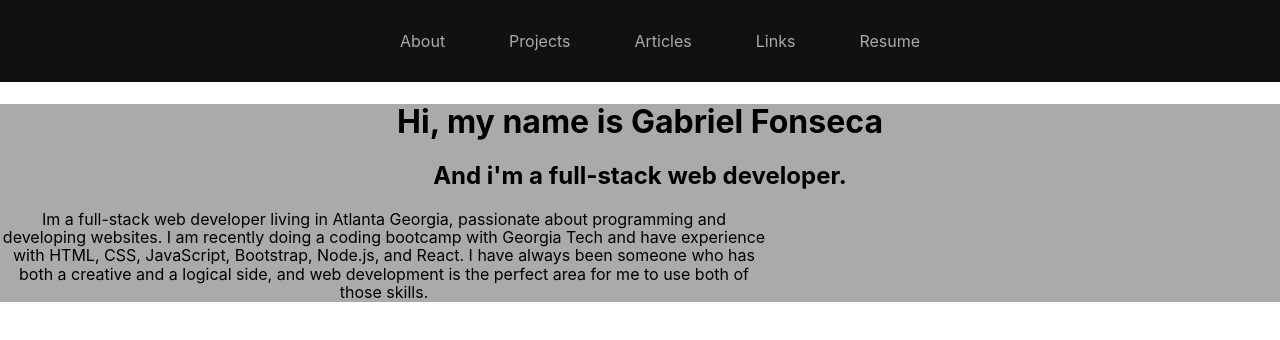
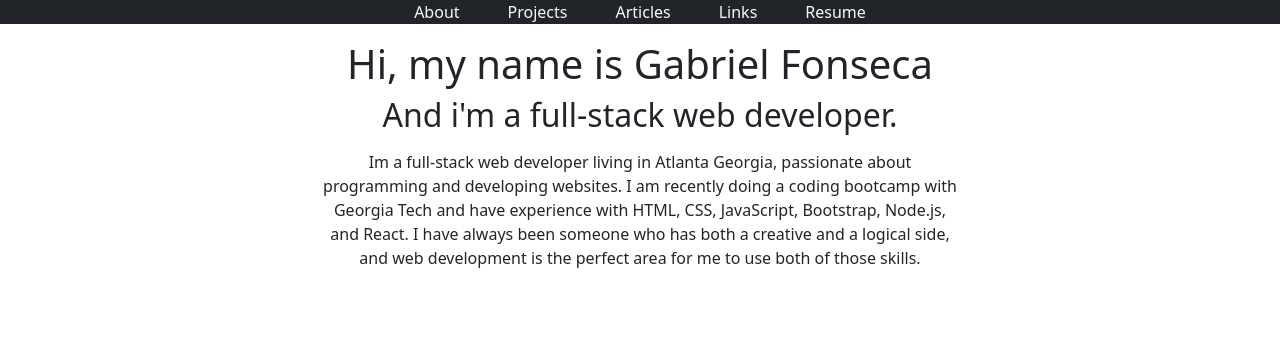
Before and after one commit to gabefando/portfoliov2, a React (Create React App) app: page / in a window 1280 px wide. Shown: the top 340 px of the page. Built offline with nearby package versions, Linux system fonts and the light colour scheme.

Commit message:
switched from tachyons to bootstrapped

```diff
--- a/package.json
+++ b/package.json
@@ -6,6 +6,7 @@
     "@testing-library/jest-dom": "^5.16.5",
     "@testing-library/react": "^13.3.0",
     "@testing-library/user-event": "^13.5.0",
+    "bootstrap": "^5.2.0",
     "react": "^18.2.0",
     "react-dom": "^18.2.0",
     "react-scripts": "5.0.1",
--- a/src/components/About.js
+++ b/src/components/About.js
@@ -2,10 +2,14 @@ import React from "react";
 
 function About() {
     return(
-        <div className="bg-light-silver black">
+        <div className="mt-3 mb-3 text-center">
             <h1>Hi, my name is Gabriel Fonseca</h1>
             <h2>And i'm a full-stack web developer.</h2>
-            <p className="mw7">Im a full-stack web developer living in Atlanta Georgia, passionate about programming and developing websites. I am recently doing a coding bootcamp with Georgia Tech and have experience with HTML, CSS, JavaScript, Bootstrap, Node.js, and React. I have always been someone who has both a creative and a logical side, and web development is the perfect area for me to use both of those skills.</p>
+            <div className="container mt-3">
+                <div className="row justify-content-center">
+                    <p className="col-7">Im a full-stack web developer living in Atlanta Georgia, passionate about programming and developing websites. I am recently doing a coding bootcamp with Georgia Tech and have experience with HTML, CSS, JavaScript, Bootstrap, Node.js, and React. I have always been someone who has both a creative and a logical side, and web development is the perfect area for me to use both of those skills.</p>
+                </div>
+            </div>
         </div>
     )
 }
--- a/src/components/Navbar.js
+++ b/src/components/Navbar.js
@@ -2,13 +2,13 @@ import React from "react";
 
 function Navbar() {
     return(
-        <div className="pa3 bg-near-black light-silver">
-            <ul className="flex justify-center list">
-                <li className="ph4">About</li>
-                <li className="ph4">Projects</li>
-                <li className="ph4">Articles</li>
-                <li className="ph4">Links</li>
-                <li className="ph4">Resume</li>
+        <div className="bg-dark text-light sticky-top">
+            <ul className="nav justify-content-center">
+                <li className="px-4">About</li>
+                <li className="px-4">Projects</li>
+                <li className="px-4">Articles</li>
+                <li className="px-4">Links</li>
+                <li className="px-4">Resume</li>
             </ul>
         </div>
     );
--- a/src/index.js
+++ b/src/index.js
@@ -2,7 +2,7 @@ import React from 'react';
 import ReactDOM from 'react-dom/client';
 import './index.css';
 import App from './containers/App';
-import 'tachyons';
+import 'bootstrap/dist/css/bootstrap.css'
 import reportWebVitals from './reportWebVitals';
 
 const root = ReactDOM.createRoot(document.getElementById('root'));
```
Also changed, not shown: 1 other file (tests, documents, lock files or other folders).
